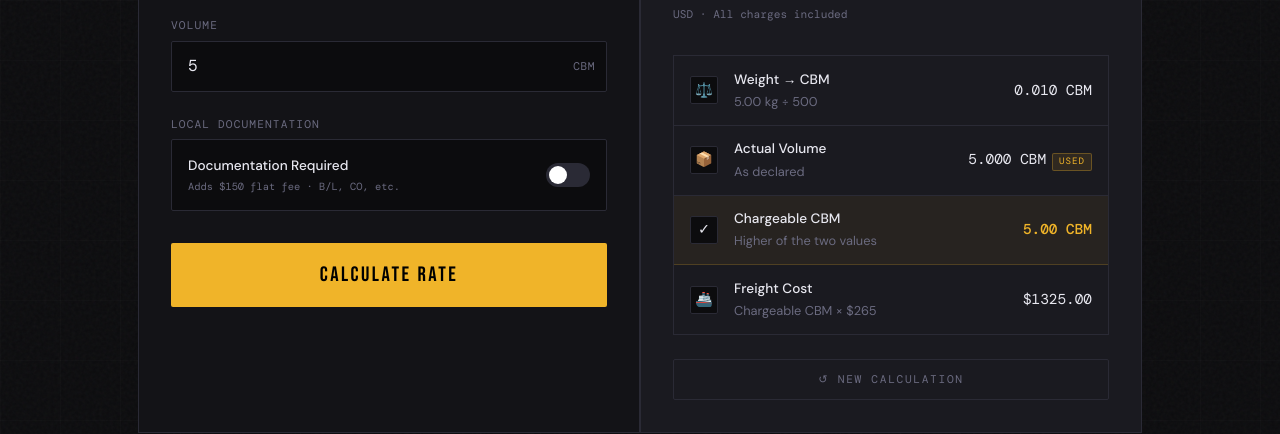
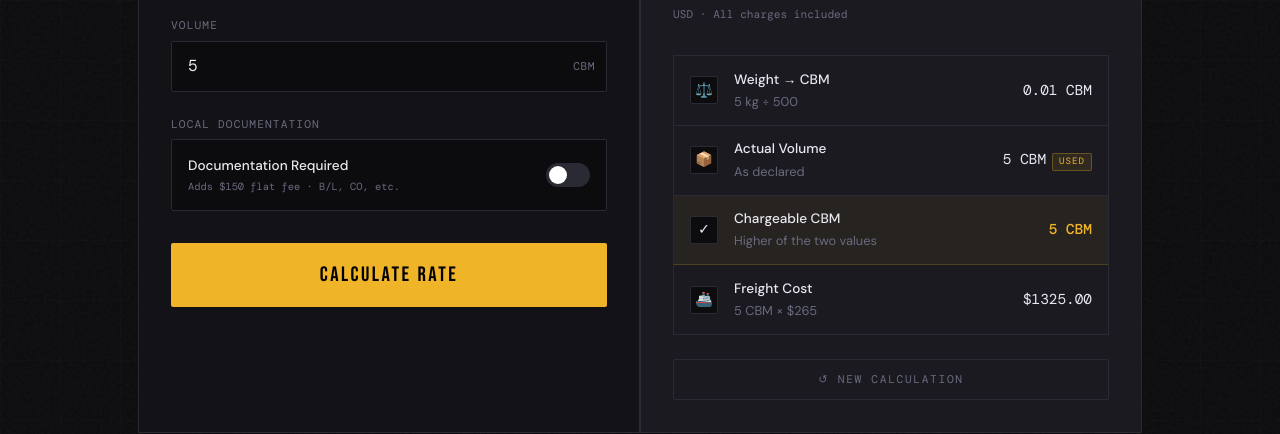
Before and after one commit to sharafath-ali/axiom-freight, a Next.js app: page / in a window 1280 px wide. Both pictures are taken after typing "5", "5" into the empty fields and a click on the button "CALCULATE RATE". Shown: the part 717-1151 px from the top of the page. Built offline with nearby package versions, Linux system fonts and the light colour scheme; a web font is replaced by a local one.

Commit message:
feat: implement interactive freight calculator component with animated cost breakdowns

```diff
--- a/app/components/FreightCalculator.tsx
+++ b/app/components/FreightCalculator.tsx
@@ -188,10 +188,10 @@ export default function FreightCalculator() {
                 <div className="breakdown-icon">⚖️</div>
                 <div className="breakdown-label">
                   <strong>Weight → CBM</strong>
-                  {result.w.toFixed(2)} kg ÷ {WEIGHT_DIVISOR}
+                  {result.w} kg ÷ {WEIGHT_DIVISOR}
                 </div>
                 <div className="breakdown-value">
-                  {result.weightCBM.toFixed(3)} CBM
+                  {result.weightCBM} CBM
                   {result.weightCBM >= result.v && (
                     <span className="tag winner">USED</span>
                   )}
@@ -205,7 +205,7 @@ export default function FreightCalculator() {
                   As declared
                 </div>
                 <div className="breakdown-value">
-                  {result.v.toFixed(3)} CBM
+                  {result.v} CBM
                   {result.v > result.weightCBM && (
                     <span className="tag winner">USED</span>
                   )}
@@ -219,7 +219,7 @@ export default function FreightCalculator() {
                   Higher of the two values
                 </div>
                 <div className="breakdown-value accent">
-                  {result.chargeableCBM.toFixed(2)} CBM
+                  {result.chargeableCBM} CBM
                 </div>
               </div>
 
@@ -227,7 +227,7 @@ export default function FreightCalculator() {
                 <div className="breakdown-icon">🚢</div>
                 <div className="breakdown-label">
                   <strong>Freight Cost</strong>
-                  Chargeable CBM × ${RATE_PER_CBM}
+                  {result.chargeableCBM} CBM × ${RATE_PER_CBM}
                 </div>
                 <div className="breakdown-value">
                   ${freightAnimated.toFixed(2)}
```
